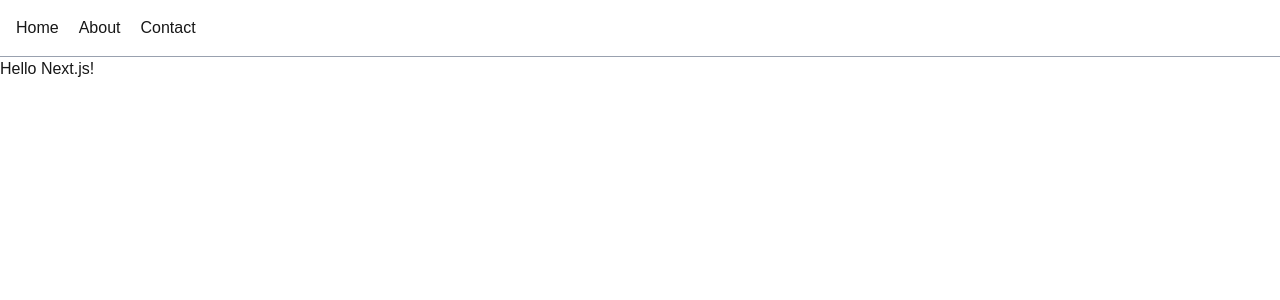
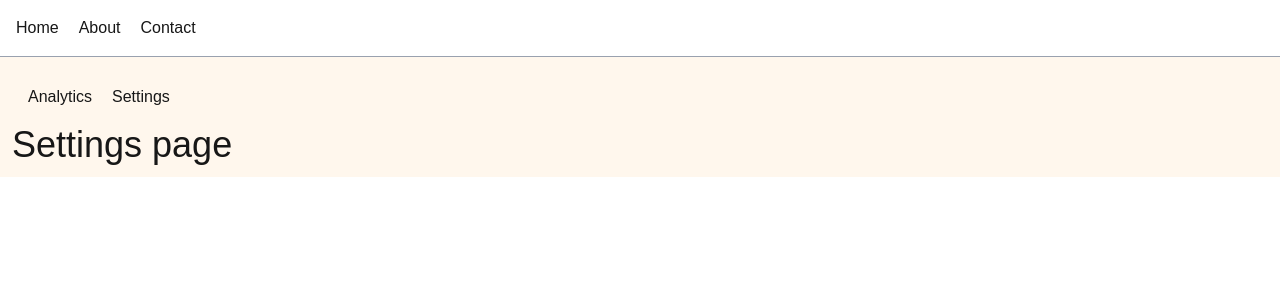
Before and after one commit to jahmedabeer/Nextjs-scaffold, a Next.js app: page /dashboard/settings in a window 1280 px wide. Shown: the top 300 px of the page. Built offline with nearby package versions, Linux system fonts and the light colour scheme.

Commit message:
nested layouts

```diff
--- /dev/null
+++ b/app/dashboard/analytics/page.js
@@ -0,0 +1,3 @@
+export default function Analytics() {
+  return <h1 className="text-4xl">Analytics page</h1>
+}
--- /dev/null
+++ b/app/dashboard/layout.js
@@ -0,0 +1,11 @@
+export default function DashboardLayout({ children }) {
+  return (
+        <div className="bg-orange-50 p-3">
+            <ul className="flex gap-5 p-4">
+                <li>Analytics</li>
+                <li>Settings</li>
+            </ul>
+            {children}
+        </div>
+  );
+}
--- a/app/dashboard/settings/page.js
+++ b/app/dashboard/settings/page.js
@@ -1,4 +1,4 @@
 export default function Settings() {
 console.log("Settings Page Rendered");
-  return <h1>Hello Next.js!</h1>
+  return <h1 className="text-4xl">Settings page</h1>
 }
```
